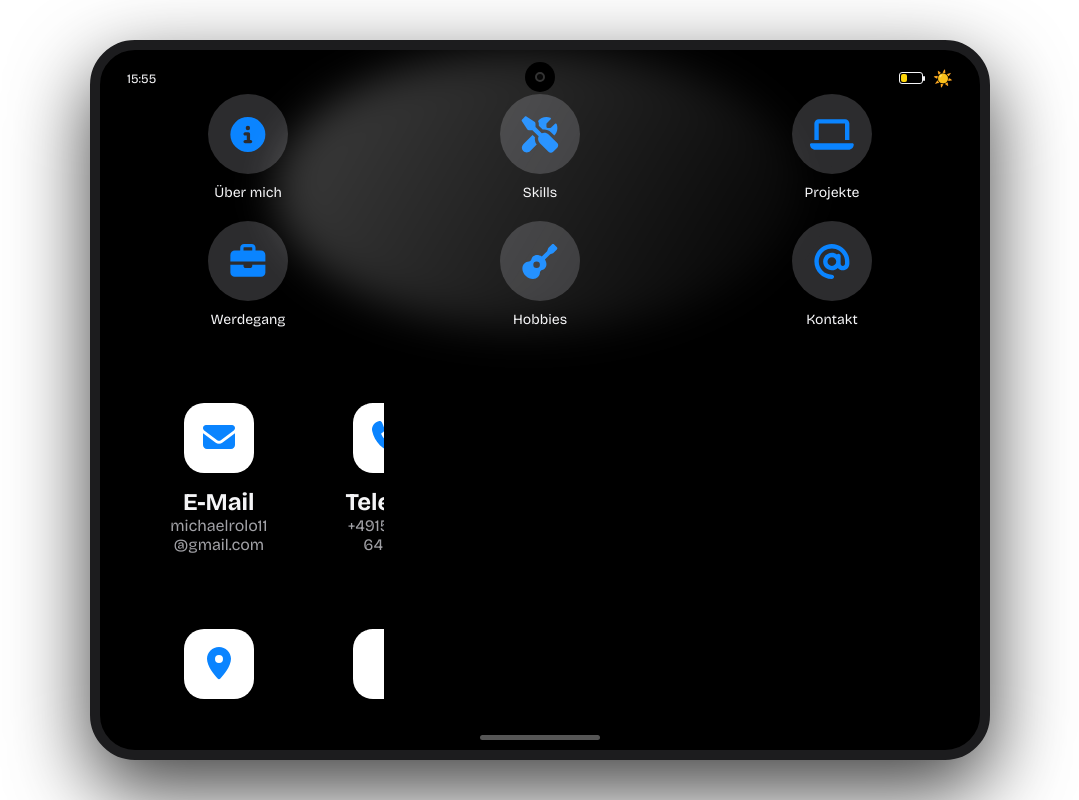
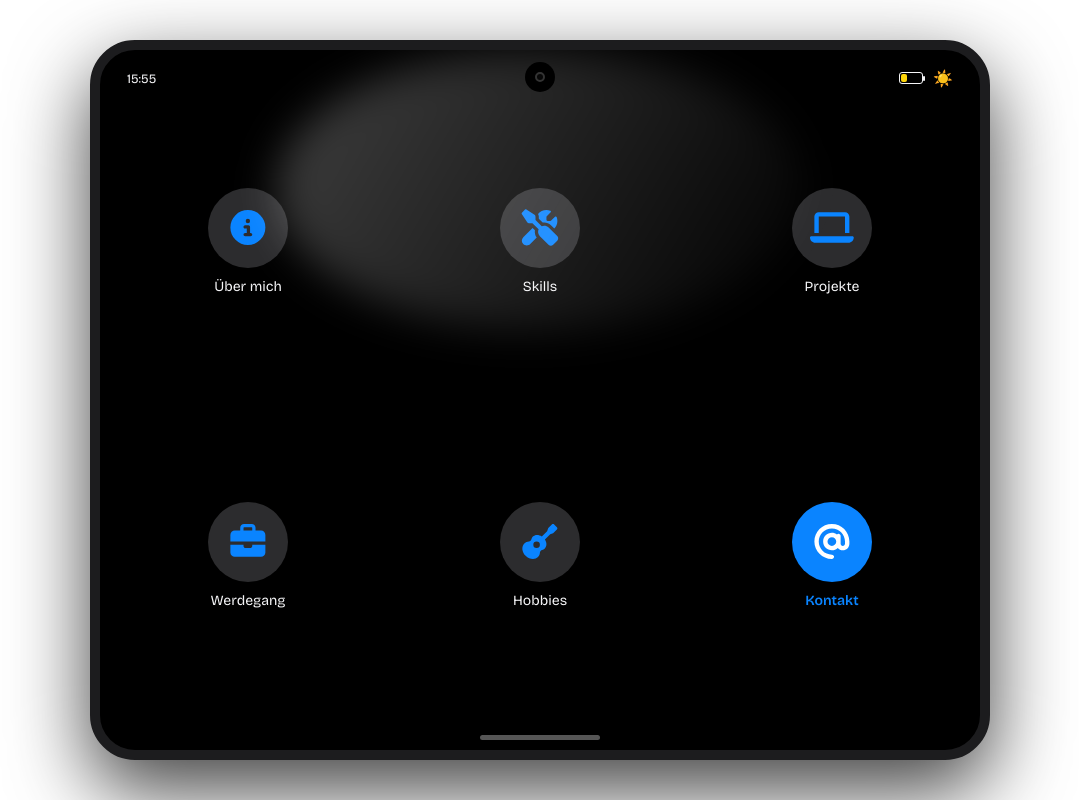
Before and after one commit to MSRMatrix/device-portfolio, a React (Vite) app: page /contact in a window 1280 px wide. Shown: the whole page, without its empty margins (100-1179 px from the left). Built offline with nearby package versions, Linux system fonts and the light colour scheme.

Commit message:
add loadingScreen logic

```diff
--- a/src/App.jsx
+++ b/src/App.jsx
@@ -21,7 +21,7 @@ import Contact from "@/pages/Contact";
 import Skills from "./pages/Skills";
 
 function App() {
-  const [loadingContext, setLoadingContext] = useState(false);
+  const [loadingContext, setLoadingContext] = useState({loading: true, opening: false});
   const router = createBrowserRouter([
     {
       path: "/",
--- a/src/components/Device.jsx
+++ b/src/components/Device.jsx
@@ -2,14 +2,14 @@ import Camera from "./Camera";
 import HomeIndicator from "./HomeIndicator";
 import Staturbar from "./Statusbar";
 
-const Device = ({ children, setOpening, theme, setTheme}) => {
+const Device = ({ children, theme, setTheme}) => {
   return (
     <div className="device">
       <Staturbar theme={theme} setTheme={setTheme}/>
 
       <div className="screen">{children}</div>
 
-      <HomeIndicator setOpening={setOpening} />
+      <HomeIndicator />
     </div>
   );
 };
--- a/src/components/HomeIndicator.jsx
+++ b/src/components/HomeIndicator.jsx
@@ -1,6 +1,9 @@
+import { useContext } from "react";
 import { useNavigate } from "react-router-dom";
+import { LoadingContext } from "../context/LoadingContext";
 
-const HomeIndicator = ({ setOpening }) => {
+const HomeIndicator = () => {
+  const { loadingContext, setLoadingContext } = useContext(LoadingContext);
 
   const navigate = useNavigate();
 
@@ -9,12 +12,14 @@ const HomeIndicator = ({ setOpening }) => {
       className="home-indicator"
       onClick={() => {
         navigate("/");
-                setOpening(false);
+
+        setLoadingContext({
+          loading: false,
+          opening: false,
+        });
       }}
-        >
-        </div>
+    ></div>
   );
-
 };
 
 export default HomeIndicator;
--- a/src/components/LoadingScreen.jsx
+++ b/src/components/LoadingScreen.jsx
@@ -1,16 +1,4 @@
-import { useContext, useEffect } from "react";
-import { LoadingContext } from "../context/LoadingContext";
-
-const LoadingScreen = ({setOpening}) => {
-
-  const { loadingContext, setLoadingContext } = useContext(LoadingContext);
-
-  useEffect(() => {
-    setTimeout(() => {
-        setLoadingContext(false)
-        setOpening(true)
-    }, 1000);
-  },[])
+const LoadingScreen = () => {
     return (
         <div style={{color: "white"}}>
         Ladebalken
--- a/src/components/Navigation.jsx
+++ b/src/components/Navigation.jsx
@@ -1,12 +1,11 @@
 import { NavLink, Outlet, useNavigate } from "react-router-dom";
 import Icon from "./Icon";
-import { useContext } from "react";
+import { useContext, useEffect } from "react";
 import { LoadingContext } from "../context/LoadingContext";
 import LoadingScreen from "./LoadingScreen";
 
-const Navigation = ({ opening, setOpening }) => {
-  const { loadingContext, setLoadingContext } = useContext(LoadingContext);
-  const navigate = useNavigate()
+const Navigation = () => {
+  const navigate = useNavigate();
   const navArray = [
     {
       name: "Über mich",
@@ -42,38 +41,71 @@ const Navigation = ({ opening, setOpening }) => {
 
   // Style muss entfernt werden. Statt dass das Style vom Gerät hier ist, muss es in Device
 
-  return (
-    <nav className={loadingContext ? "loadingScreen" : !opening ? "device-app" : "app-in-use"}>
+  const { loadingContext, setLoadingContext } = useContext(LoadingContext);
+  useEffect(() => {
+    if (loadingContext.loading) {
+      const timer = setTimeout(() => {
+        setLoadingContext({
+          loading: false,
+          opening: false,
+        });
+      }, 1500);
 
-      {!loadingContext ? (
-        <>
-          {!opening &&
-            navArray.map((item) => (
-             <div
-  key={item.path}
-  className="screen-link"
-  onClick={() => {
+      return () => clearTimeout(timer);
+    }
+  }, []);
+
+  function openApp(path) {
+    setLoadingContext({
+      loading: true,
+      opening: true,
+    });
 
     setTimeout(() => {
-      setOpening(true)
-      navigate(item.path);
+      navigate(path);
 
-    }, 1300);
+      setLoadingContext({
+        loading: false,
+        opening: true,
+      });
+    }, 1000);
+  }
 
-  }}
->
-  <div className="app-icon">
-    <Icon iconName={item.icon} />
-  </div>
+  if (loadingContext.loading) {
+    return <LoadingScreen />;
+  }
 
-  <span>{item.name}</span>
+  return (
+    <nav
+      className={
+        loadingContext.loading
+          ? "loadingScreen"
+          : loadingContext.opening
+            ? "app-in-use"
+            : "device-app"
+      }
+    >
+      {loadingContext.loading ? (
+        <LoadingScreen />
+      ) : loadingContext.opening ? (
+        <Outlet />
+      ) : (
+        navArray.map((item) => (
+          <NavLink
+            key={item.path}
+            to={item.path}
+            className="screen-link"
+            onClick={(event) => {
+              openApp(item.path);
+            }}
+          >
+            <div className="app-icon">
+              <Icon iconName={item.icon} />
+            </div>
 
-</div>
-            ))}
-          <Outlet />
-        </>
-      ) : (
-        <LoadingScreen setOpening={setOpening} />
+            <span>{item.name}</span>
+          </NavLink>
+        ))
       )}
     </nav>
   );
--- a/src/layouts/DeviceLayout.jsx
+++ b/src/layouts/DeviceLayout.jsx
@@ -6,14 +6,13 @@ import { useState } from "react";
 import { LoadingContext } from "../context/LoadingContext";
 
 const DeviceLayout = () => {
-  const [opening, setOpening] = useState(false);
     const [theme, setTheme] = useState("dark");
   return (
     <div style={{height: "100%"}} className={theme}>
      <div className="device-layout">
-      <Device setOpening={setOpening} theme={theme} setTheme={setTheme}>
+      <Device theme={theme} setTheme={setTheme}>
 
-        <Navigation opening={opening} setOpening={setOpening}/>
+        <Navigation/>
 
       </Device>
     </div>
```
Lines whose indentation alone changed are shown as unchanged.
